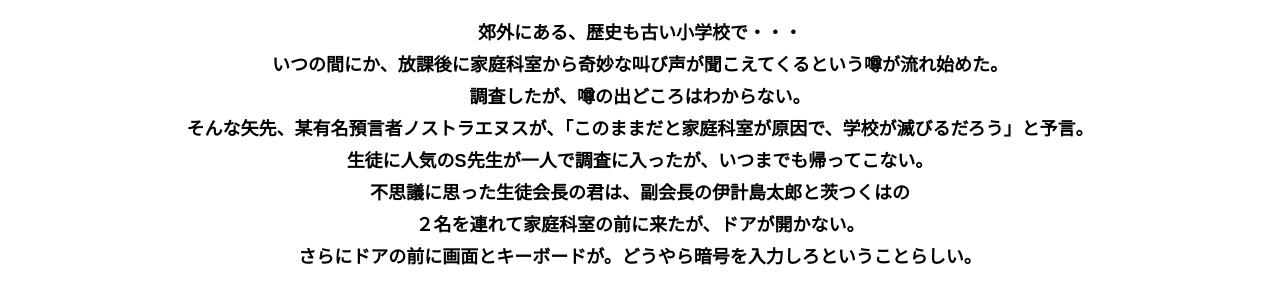
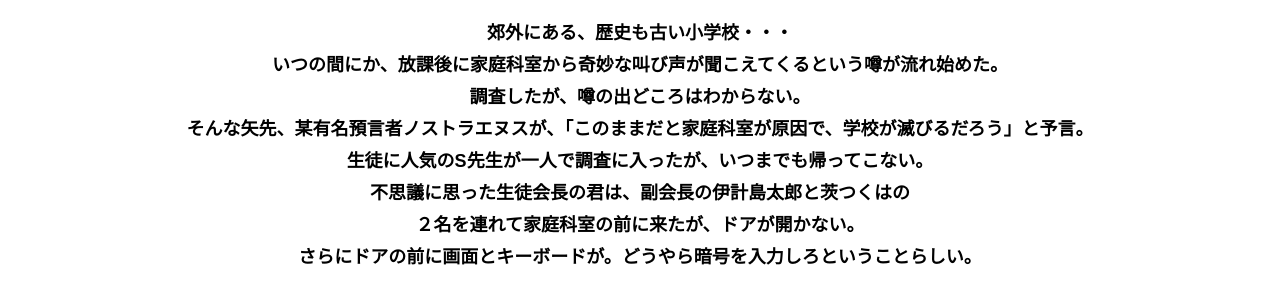
Before and after one commit to yonezakitakayaa/alfa-kasiwa-13a, a plain HTML site: page index.html in a window 1280 px wide. Shown: the part 654-944 px from the top of the page. Drawn offline with Linux system fonts and the light colour scheme.

Commit message:
Update index.html

```diff
--- a/index.html
+++ b/index.html
@@ -29,7 +29,7 @@
       <div class="container">
         <h2 class="section-title section-title--keycolor section-title--story">ストーリー</h2>
         <div class="story">
-          <p class="text-center">郊外にある、歴史も古い小学校で・・・<br>
+          <p class="text-center">郊外にある、歴史も古い小学校・・・<br>
             いつの間にか、放課後に家庭科室から奇妙な叫び声が聞こえてくるという噂が流れ始めた。<br>
             調査したが、噂の出どころはわからない。<br>
             そんな矢先、某有名預言者ノストラエヌスが、「このままだと家庭科室が原因で、学校が滅びるだろう」と予言。<br>
```
